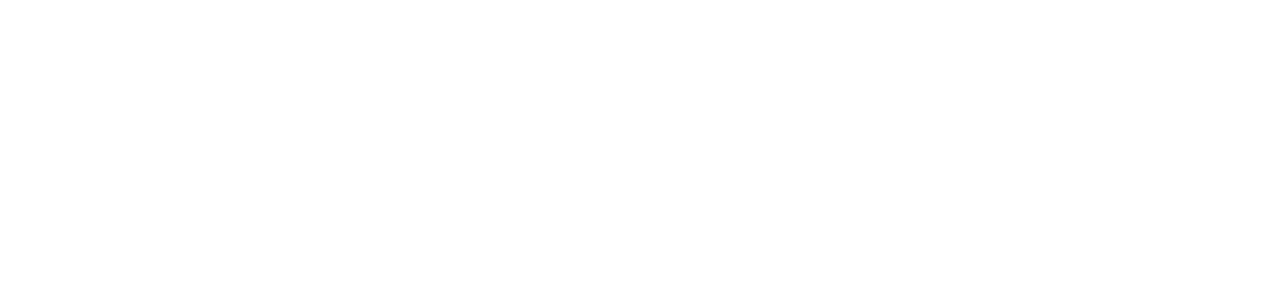
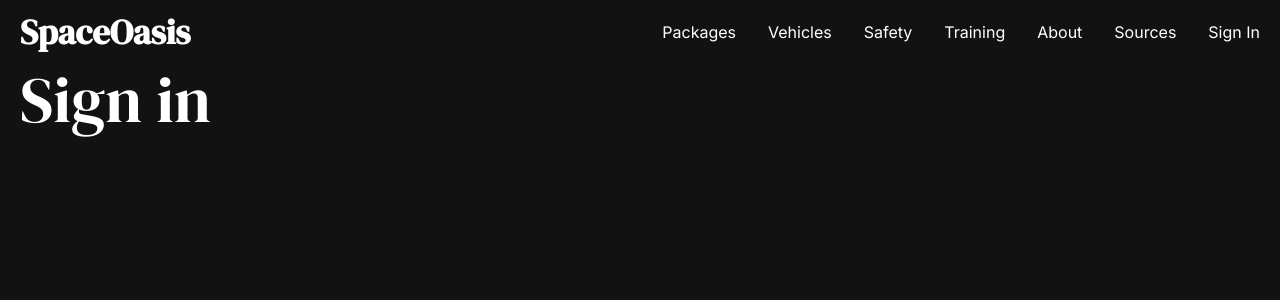
Before and after one commit to Achintya72/space-oasis, a Next.js app: page /signin in a window 1280 px wide. Before the commit this address had no page. Shown: the top 300 px of the page. Built offline with nearby package versions, Linux system fonts and the light colour scheme.

Commit message:
Added User Context

```diff
--- a/components/Navbar/index.jsx
+++ b/components/Navbar/index.jsx
@@ -2,10 +2,12 @@
 import Link from "next/link";
 import { useRouter } from "next/router";
 import Icon from "../Icon";
-import { useState } from "react";
+import { useState, useContext } from "react";
 import getClasses from "../../pages/api/_getClasses";
+import { UserContext } from "../../pages/api/_userContext";
 
 export default function Navbar() {
+    const { auth } = useContext(UserContext);
     const router = useRouter();
     const [showLinks, changeShowLinks] = useState(false);
     return (
@@ -15,9 +17,6 @@
                     <h6 onClick={() => router.push("/")}>SpaceOasis</h6>
                 </div>
                 <div style={{ display: "flex", alignItems: "center", gap: "10px", color: "#fff" }}>
-                    <Link href="/cart" style={{ marginRight: "10px" }}>
-                        <Icon name="cart" size={20} />
-                    </Link>
                     {showLinks ? (
                         <div
                             className={styles.menuIcon}
@@ -47,6 +46,14 @@
                 <Link href="/training">Training</Link>
                 <Link href="/about">About</Link>
                 <Link href="/sources">Sources</Link>
+                {auth ?
+                    <>
+                        <Link href="/dashboard">Dashboard</Link>
+                        <Link href="">Sign Out</Link>
+                    </>
+                    :
+                    <Link href="/signin">Sign In</Link>
+                }
             </div>
         </nav>
     );
--- a/pages/_app.js
+++ b/pages/_app.js
@@ -1,7 +1,8 @@
 import '../styles/globals.css'
+import { UserContextProvider } from './api/_userContext'
 
 function MyApp({ Component, pageProps }) {
-  return <Component {...pageProps} />
+  return <UserContextProvider><Component {...pageProps} /></UserContextProvider>
 }
 
 export default MyApp
--- /dev/null
+++ b/pages/api/_userContext.js
@@ -0,0 +1,22 @@
+import { createContext, useState } from "react";
+
+const UserContext = createContext(null);
+const UserContextProvider = ({ children }) => {
+    const [auth, changeAuth] = useState(false);
+    const [user, changeUser] = useState(null);
+
+    const values = {
+        user,
+        auth
+    }
+    return (
+        <UserContext.Provider value={values}>
+            {children}
+        </UserContext.Provider>
+    )
+}
+
+export {
+    UserContext,
+    UserContextProvider
+};
--- /dev/null
+++ b/pages/signin/index.jsx
@@ -0,0 +1,12 @@
+import { Wrapper, Navbar } from "../../components"
+import styles from "./signin.module.css";
+export default function SignIn() {
+    return (
+        <div className={styles.signIn}>
+            <Wrapper>
+                <Navbar />
+                <h1>Sign in</h1>
+            </Wrapper>
+        </div>
+    )
+}
--- /dev/null
+++ b/pages/signin/signin.module.css
@@ -0,0 +1,3 @@
+.signIn {
+  width: 100%;
+}
```
